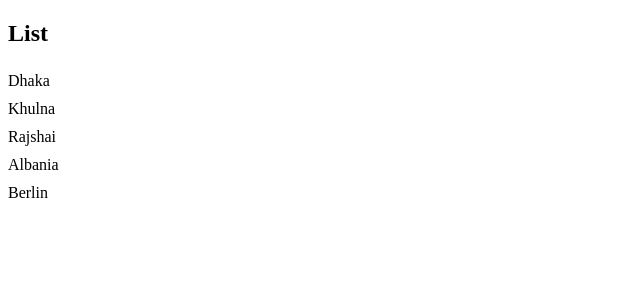
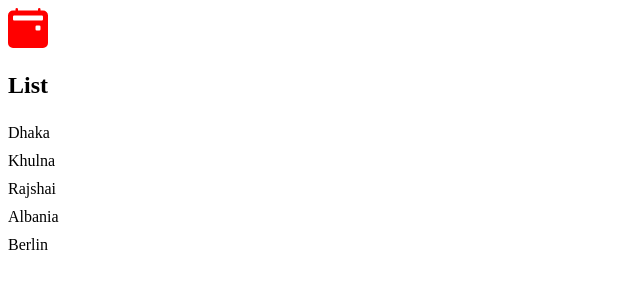
Before and after one commit to bipon68/react-mos, a React (Vite) app in the folder react-18/react-mos-game/: page / in a window 1280 px wide. Shown: the top 300 px of the page, without its empty margins (0-640 px from the left). Built offline with nearby package versions, Linux system fonts and the light colour scheme.

Commit message:
#5 react icons

```diff
--- a/package.json
+++ b/package.json
@@ -12,6 +12,7 @@
     "npm-install-global": "^1.0.0",
     "react": "^17.0.2",
     "react-dom": "^17.0.2",
+    "react-icons": "^4.7.1",
     "react-scripts": "4.0.3",
     "styled-components": "^5.3.9",
     "web-vitals": "^1.0.1"
--- a/react-18/react-mos-game/src/App.tsx
+++ b/react-18/react-mos-game/src/App.tsx
@@ -3,6 +3,7 @@ import Alert from "./components/Alert";
 import Button from "./components/Button";
 import ListGroup from "./components/ListGroup";
 import Message from "./Message";
+import {BsFillCalendar2EventFill} from 'react-icons/bs'
 
 
 
@@ -18,6 +19,7 @@ function App(){
   const [alertVisible, setAlertVisible] = useState(false);
 
   return <div>
+      <BsFillCalendar2EventFill color="red" size="40"/>
       <ListGroup items={items} heading={"Cities"} onSelectItem={handleSelectItem}/>
         {/* {alertVisible && <Alert onClose={() => setAlertVisible(false)}>My Alert</Alert>}
         <Button  onClick={() => setAlertVisible(true)}>My Button</Button> */}
```
Also changed, not shown: 2 other files (tests, documents, lock files or other folders).
